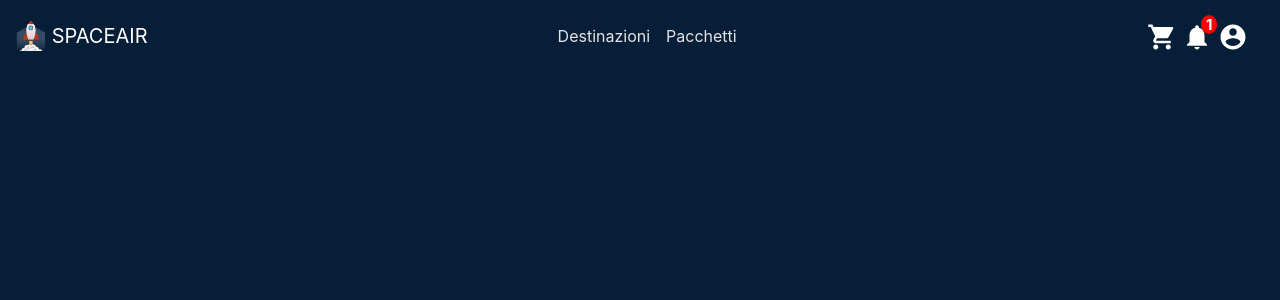
After one commit to alessiocnt/SpaceAir, a PHP site: page /view/template/header.php in a window 1280 px wide. The commit adds this page. Shown: the top 300 px of the page. Run offline with PHP 8.4, Linux system fonts and the light colour scheme.

Commit message:
Add notification badge and refactor

```diff
--- a/view/template/header.html
+++ b/view/template/header.php
@@ -27,15 +27,7 @@
 
         <!--Navbar icons near logo for device screen-->
         <div class="navbar-brand align-top ml-auto d-inline-block d-md-none">
-            <a href="#">
-                <img src="/spaceair/res/Icons/shopping_cart-white-18dp.svg" class="logo-header" alt="">
-            </a>
-            <a href="#">
-                <img src="/spaceair/res/Icons/notifications-white-18dp.svg" class="logo-header" alt="">
-            </a>
-            <a href="#">
-                <img src="/spaceair/res/Icons/account_circle-white-18dp.svg" class="logo-header" alt="">
-            </a>
+            <?php require $_SERVER["DOCUMENT_ROOT"] . "/spaceair/view/template/nav-icons.html"; ?>
         </div>
 
         <div class="collapse navbar-collapse" id="navbarSupportedContent">
@@ -51,15 +43,7 @@
 
         <!--Navbar icons, need to repeat in order to move them on the extreme right after the nav-item when over md view-->
         <div class="navbar-brand align-top ml-auto d-none d-md-block">
-            <a href="#">
-                <img src="/spaceair/res/Icons/shopping_cart-white-18dp.svg" class="logo-header" alt="">
-            </a>
-            <a href="#">
-                <img src="/spaceair/res/Icons/notifications-white-18dp.svg" class="logo-header" alt="">
-            </a>
-            <a href="#">
-                <img src="/spaceair/res/Icons/account_circle-white-18dp.svg" class="logo-header" alt="">
-            </a>
+            <?php require $_SERVER["DOCUMENT_ROOT"] . "/spaceair/view/template/nav-icons.html"; ?>
         </div>
 
       </nav>
--- /dev/null
+++ b/view/template/nav-icons.html
@@ -0,0 +1,11 @@
+<a href="#">
+    <img src="/spaceair/res/Icons/shopping_cart-white-18dp.svg" class="logo-header" alt="">
+</a>
+<a href="#" class="notification">
+    <img src="/spaceair/res/Icons/notifications-white-18dp.svg" class="logo-header" alt="">
+    <!--Use visible or invisible for hide or show-->
+    <span class="badge visible">1</span>
+</a>
+<a href="#">
+    <img src="/spaceair/res/Icons/account_circle-white-18dp.svg" class="logo-header" alt="">
+</a>
--- a/view/template/style/style.css
+++ b/view/template/style/style.css
@@ -35,3 +35,22 @@ ul.navbar-nav > li.nav-item > a.nav-link {
 .col-btn-regular {
     background-color: #DBCBCB;
 }
+
+
+/* Handle notification badge */
+.notification {
+    color: white;
+    text-decoration: none;
+    position: relative;
+    display: inline-block;
+  }
+
+.notification .badge {
+    position: absolute;
+    top: -5px;
+    right: -5px;
+    padding: 2px 5px;
+    border-radius: 50%;
+    background: red;
+    color: white;
+  }
```
